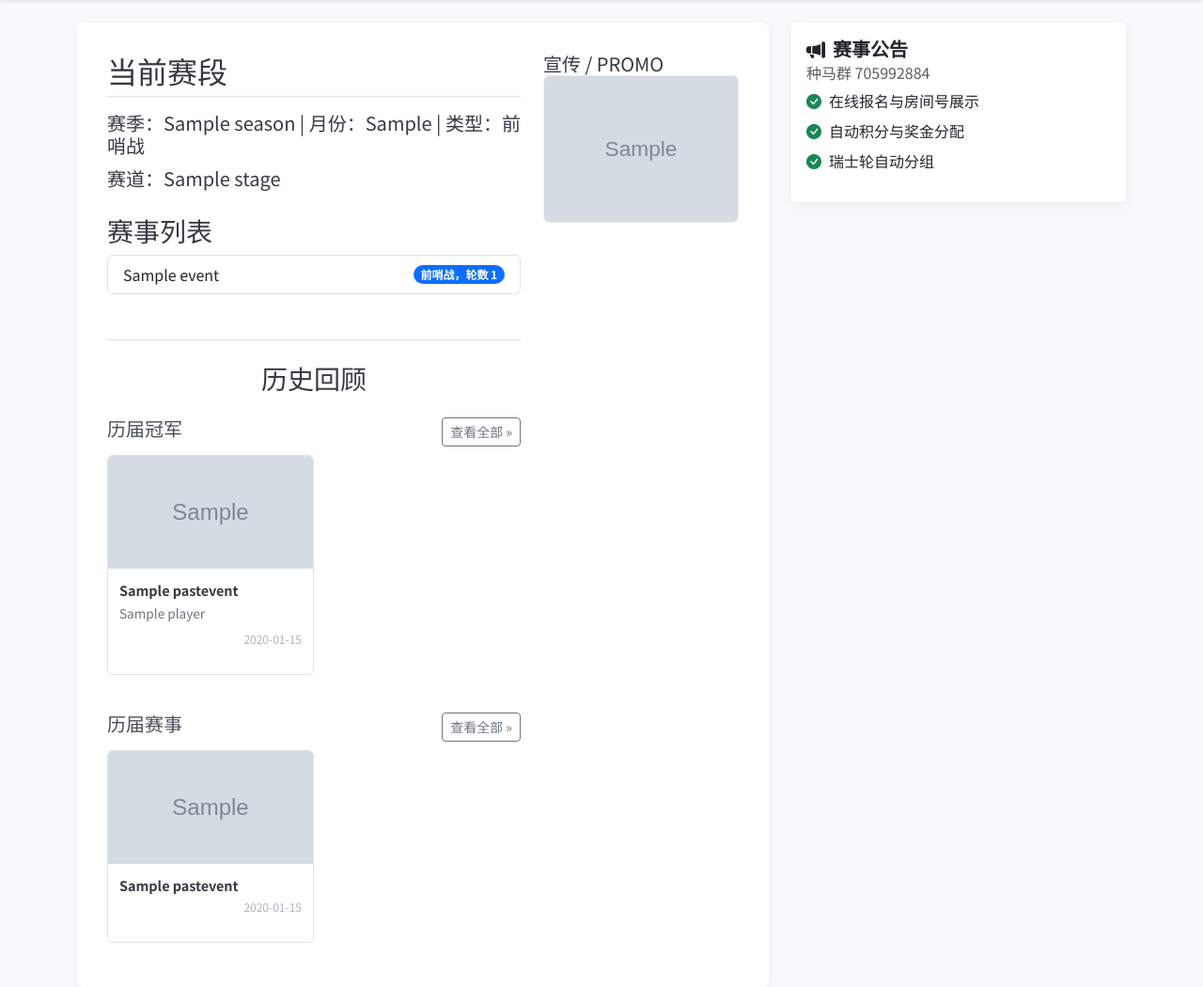
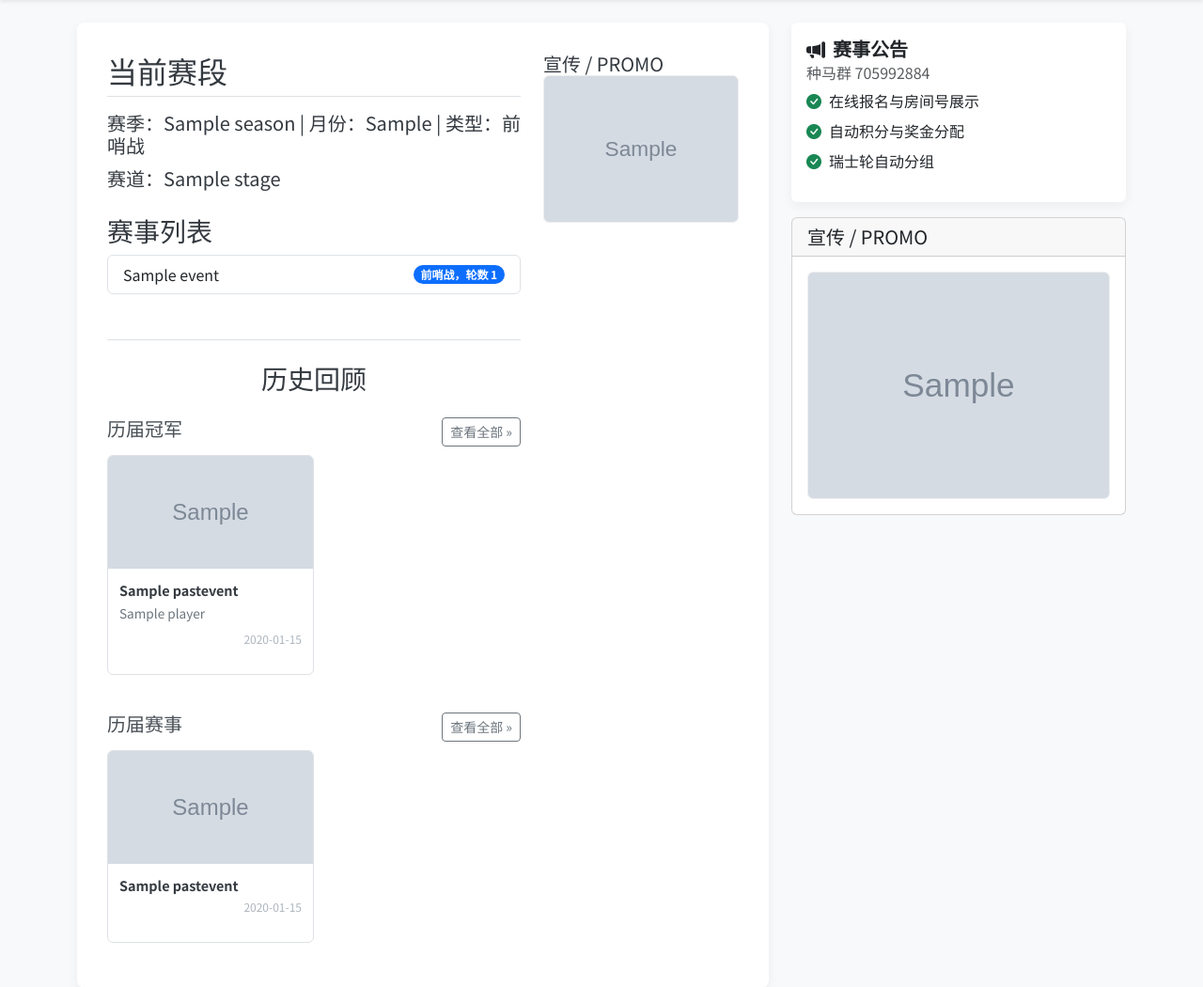
Before and after one commit to Plasiajb/Uma_league, a Django app: page /league/ in a window 1280 px wide. Shown: the part 56-1106 px from the top of the page at 94% size. Run offline with Django 5.2, Linux system fonts and the light colour scheme; data comes from the database, SQL or seed files in the repository; tables that the repository leaves empty hold one stand-in row (values such as "Sample post"); grey boxes marked "Sample" are stand-in pictures.

Commit message:
Fix: 修复主页布局并正确添加广告侧边栏

```diff
--- a/templates/guest/base.html
+++ b/templates/guest/base.html
@@ -90,10 +90,57 @@
                         {% endif %}
                     </div>
                 </div>
-            </div>
+
+                {% if active_ads %}
+                <div class="card promo-card my-3">
+                    <div class="card-header">
+                        <h5 class="mb-0">宣传 / PROMO</h5>
+                    </div>
+                    <div class="card-body">
+                        <div class="row g-2">
+                            {% for ad in active_ads %}
+                            <div class="col-6 col-lg-12">
+                                <a href="{{ ad.url|default:'#' }}" target="_blank" rel="noopener noreferrer" class="promo-ad-link">
+                                    <img src="{{ ad.poster.url }}" alt="{{ ad.title }}" class="img-fluid rounded promo-ad-poster">
+                                </a>
+                            </div>
+                            {% endfor %}
+                        </div>
+                    </div>
+                </div>
+                {% endif %}
+                </div>
         </div>
     </main>
 
     <script src="https://cdn.jsdelivr.net/npm/bootstrap@5.3.2/dist/js/bootstrap.bundle.min.js"></script>
-</body>
+
+    <style>
+        .promo-ad-poster {
+            width: 100%;
+            transition: transform 0.2s ease-in-out, box-shadow 0.2s ease-in-out;
+            border: 1px solid #eee;
+        }
+        .promo-ad-poster:hover {
+            transform: scale(1.05); /* 鼠标悬浮时放大 5% */
+            box-shadow: 0 4px 12px rgba(0,0,0,0.15);
+            z-index: 10;
+            position: relative; /* 确保放大时不会被遮挡 */
+        }
+        .promo-ad-link {
+            display: block; /* 确保链接填满栅格单元 */
+            margin-bottom: 0.5rem; /* 多个海报之间的间距 */
+        }
+        /* 确保在移动端时，最后一个广告下方也有间距 */
+        .promo-ad-link:last-child {
+            margin-bottom: 0;
+        }
+        /* 在 lg 屏幕及以上，恢复间距 */
+        @media (min-width: 992px) {
+            .promo-ad-link {
+                margin-bottom: 0.5rem;
+            }
+        }
+    </style>
+    </body>
 </html>
--- a/turf/contexts.py
+++ b/turf/contexts.py
@@ -1,5 +1,7 @@
+# turf/contexts.py
+
 from django.utils import timezone
-from .models import Announcement
+from .models import Announcement, PromoAd  # <--- 1. 导入 PromoAd
 
 def promo_context(request):
     now = timezone.now()
@@ -7,11 +9,20 @@ def promo_context(request):
     # 时间窗口过滤（如果设置了）
     qs = qs.filter(start_at__lte=now) if qs.filter(start_at__isnull=False).exists() else qs
     qs = qs.filter(end_at__gte=now) if qs.filter(end_at__isnull=False).exists() else qs
+
     # 登录页用
     login_anno = qs.filter(show_on_login=True).order_by("-updated_at").first()
-    # 首页用（可选）
-    home_anno = qs.filter(show_on_home=True).order_by("-updated_at").first()
+
+    # vvvvv 2. 已删除 home_announcement 逻辑 vvvvv
+    # home_anno = qs.filter(show_on_home=True).order_by("-updated_at").first()
+    # ^^^^^ 删除结束 ^^^^^
+
+    # vvvvv 3. 新增：获取随机广告 vvvvv
+    active_ads = list(PromoAd.objects.filter(is_active=True).order_by('?'))
+    # ^^^^^ 新增结束 ^^^^^
+
     return {
         "promo_announcement": login_anno,
-        "home_announcement": home_anno,
+        # "home_announcement": home_anno, # <-- 确保这一行被删除或注释掉
+        "active_ads": active_ads,        # <-- 4. 添加广告到全局上下文
     }
--- a/turf/views.py
+++ b/turf/views.py
@@ -1,3 +1,5 @@
+# turf/views.py
+
 from django.shortcuts import render, get_object_or_404, redirect
 from django.db.models import Sum, Count
 from django.db.models.functions import Lower
@@ -10,7 +12,7 @@ from .models import (
     Season, Stage, Event, Group, Heat, Result, Standing, Payout,
     Player, Enrollment, GroupMembership, PublishedRank, SelfReport,
     PastEvent, PastChampion,
-    PromoAd  # <-- 导入新模型
+    PromoAd  # <-- 1. 导入 PromoAd
 )
 
 def landing_page(request):
@@ -31,18 +33,20 @@ def home(request):
     recent_champions = PastChampion.objects.select_related('player', 'past_event').all()[:10] # 获取最近10个
     recent_events = PastEvent.objects.all()[:10]     # 获取最近10个
 
-    # +++ 随机获取所有启用的广告 +++
-    active_ads = list(PromoAd.objects.filter(is_active=True).order_by('?'))
+    # vvvvv 2. 已删除 active_ads 查询（contexts.py 已处理） vvvvv
+    # active_ads = list(PromoAd.objects.filter(is_active=True).order_by('?'))
+    # ^^^^^ 删除结束 ^^^^^
 
     ctx = {
         "stage": stage,
         "events": events,
         "recent_champions": recent_champions, # <--- 传递到模板
         "recent_events": recent_events,       # <--- 传递到模板
-        "active_ads": active_ads,          # <--- 传递到模板
+        # "active_ads": active_ads,          # <-- 3. 已从 context 中移除
     }
     return render(request, "guest/home.html", ctx)
 
+# ... (从 event_detail 到文件末尾的所有其他视图函数保持不变) ...
 def event_detail(request, event_id: int):
     event = get_object_or_404(Event, id=event_id)
     standings = Standing.objects.filter(event=event).order_by('rank')
```
